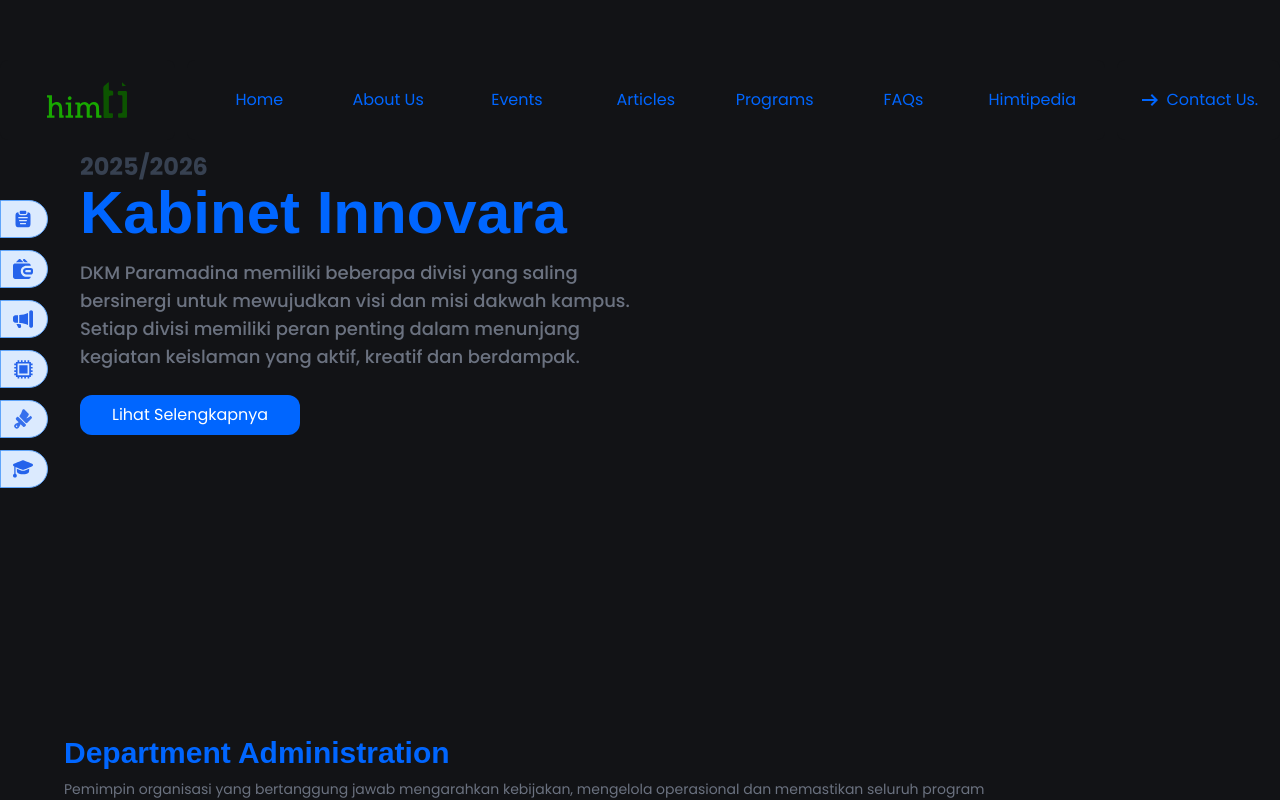
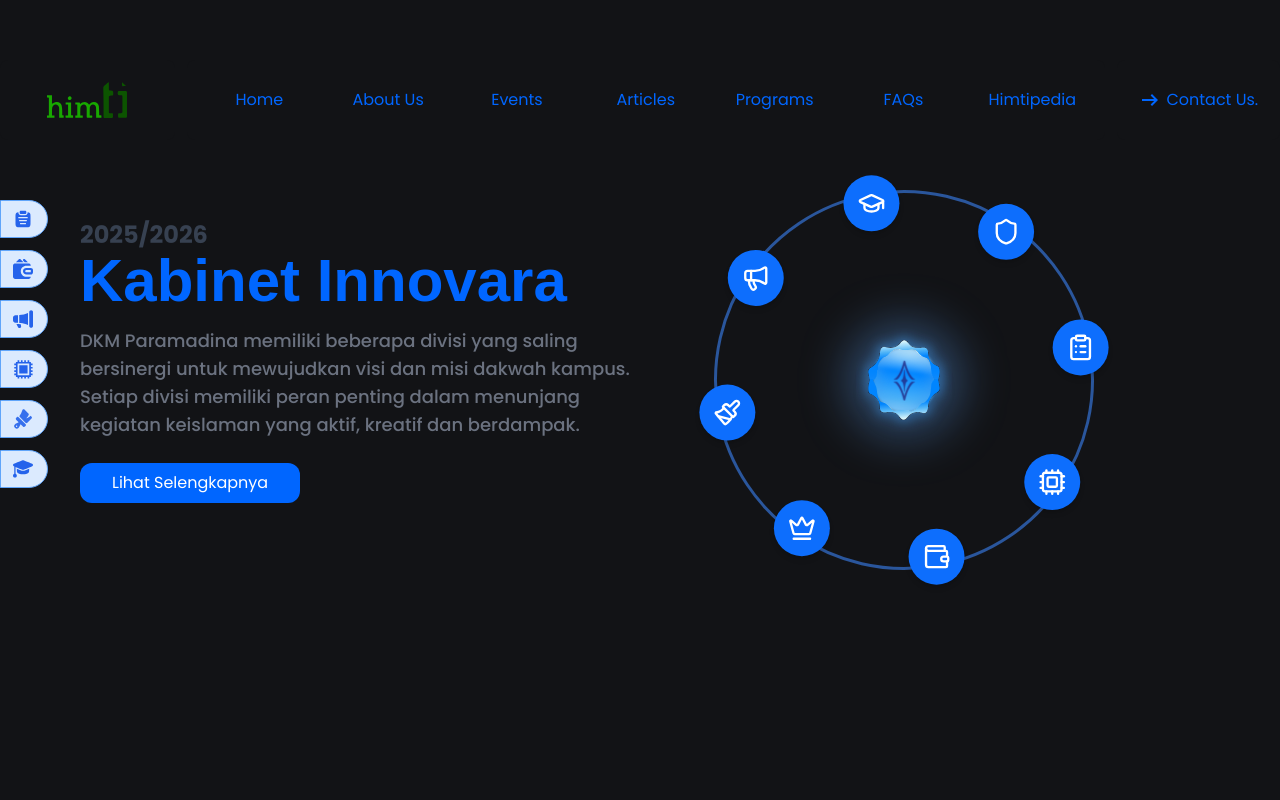
Before and after one commit to himtiparmad/himtiparmad-web, a Next.js app: page /division in a window 1280 px wide. Shown: the top 800 px of the page. Built offline with nearby package versions, Linux system fonts and the light colour scheme; some icons are missing; a web font is replaced by a local one.

Commit message:
feat: create animation orbits icon division

```diff
--- /dev/null
+++ b/src/components/orbit-icons/index.tsx
@@ -0,0 +1,116 @@
+"use client";
+
+import { motion } from "framer-motion";
+import Image from "next/image";
+import {
+  Crown,
+  Wallet,
+  Paintbrush,
+  Megaphone,
+  GraduationCap,
+  Shield,
+  ClipboardList,
+  Cpu,
+} from "lucide-react";
+
+const icons = [
+  { icon: Crown },
+  { icon: Paintbrush },
+  { icon: Megaphone },
+  { icon: GraduationCap },
+  { icon: Shield },
+  { icon: ClipboardList },
+  { icon: Cpu },
+  { icon: Wallet },
+];
+
+export default function OrbitIcons() {
+  return (
+    <div
+      className="
+        relative
+        w-[220px] h-[220px]
+        sm:w-[300px] sm:h-[300px]
+        md:w-[380px] md:h-[380px]
+        mx-auto mt-10 select-none
+
+        /* --- RESPONSIVE ORBIT RADIUS --- */
+        [--radius:110px]      /* MOBILE */
+        sm:[--radius:135px]  /* TABLET */
+        md:[--radius:180px]  /* DESKTOP */
+      "
+    >
+      <motion.div
+        className="absolute inset-0"
+        animate={{ rotate: 360 }}
+        transition={{
+          repeat: Infinity,
+          duration: 20,
+          ease: "linear",
+        }}
+      >
+        <div className="w-full h-full rounded-full border-[3px] border-blue-500/60 absolute" />
+
+        {/* --- ICONS ON ORBIT --- */}
+        {icons.map((item, index) => {
+          const Icon = item.icon;
+          const angle = (index / icons.length) * 2 * Math.PI;
+
+          // Posisi orbit pakai CSS variable
+          const x = Math.cos(angle);
+          const y = Math.sin(angle);
+
+          return (
+            <div
+              key={index}
+              className="absolute flex items-center justify-center"
+              style={{
+                top: `calc(50% + calc(var(--radius) * ${y}))`,
+                left: `calc(50% + calc(var(--radius) * ${x}))`,
+                transform: "translate(-50%, -50%)",
+              }}
+            >
+              <motion.div
+                animate={{ rotate: -360 }}
+                transition={{ repeat: Infinity, duration: 20, ease: "linear" }}
+                className="
+                  rounded-full bg-[#0D6EFD] flex items-center justify-center shadow-md
+
+                  w-10 h-10
+                  sm:w-12 sm:h-12
+                  md:w-14 md:h-14
+                "
+              >
+                <Icon
+                  className="
+                    text-white
+                    w-5 h-5
+                    sm:w-6 sm:h-6
+                    md:w-7 md:h-7
+                  "
+                />
+              </motion.div>
+            </div>
+          );
+        })}
+      </motion.div>
+
+      {/* --- CENTER LOGO --- */}
+      <div className="absolute inset-0 flex items-center justify-center">
+        <div className="w-20 h-20 sm:w-24 sm:h-24 md:w-28 md:h-28 bg-blue-400/40 rounded-full blur-xl absolute"></div>
+
+        <div className="relative z-10">
+          <Image
+            src="/images/kabinet_innovara.svg"
+            width={200}
+            height={200}
+            alt="center icon"
+            className="drop-shadow-lg
+              w-16 sm:w-20 md:w-24
+            "
+          />
+        </div>
+      </div>
+    </div>
+  );
+}
```
